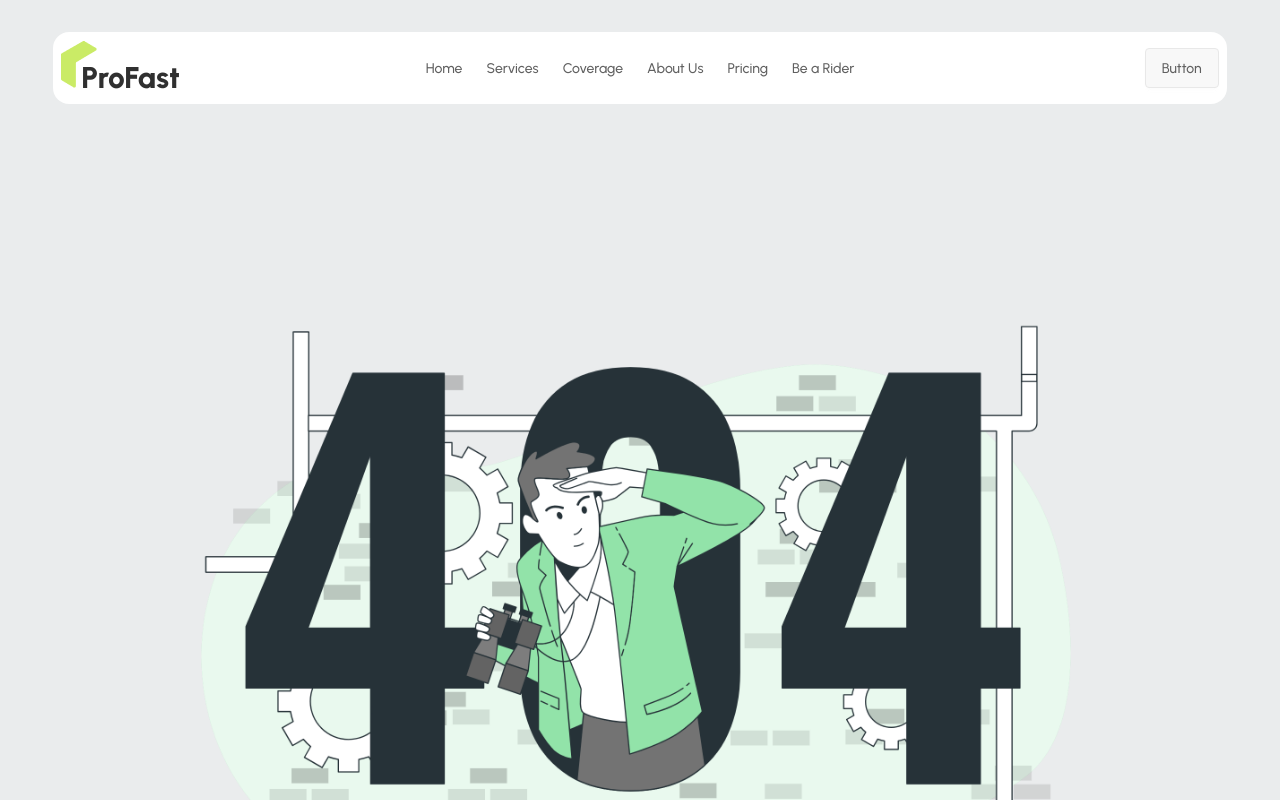
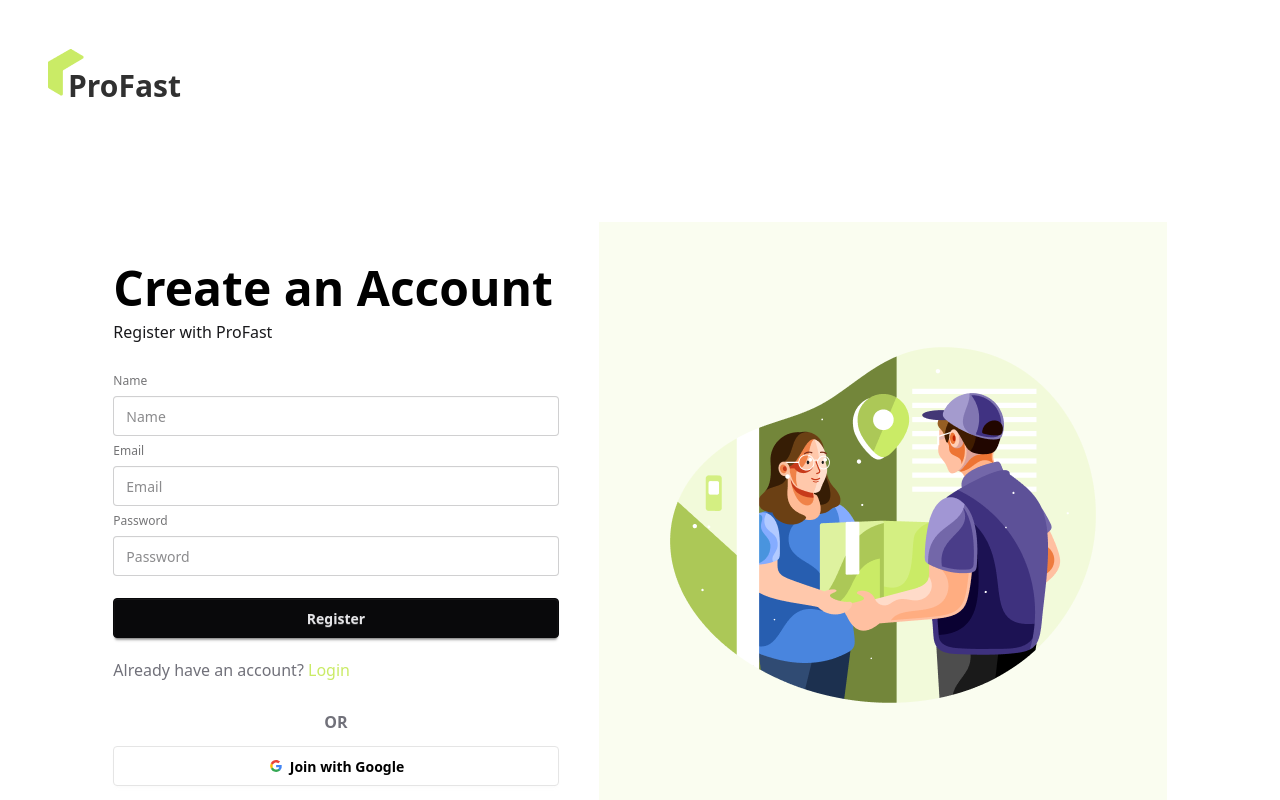
Before and after one commit to Khaiyum-Ahmed/ProFast-Client, a React (Vite) app: page /register in a window 1280 px wide. Shown: the top 800 px of the page. Built offline with nearby package versions, Linux system fonts and the light colour scheme.

Commit message:
create register form using react hook form and handle form error

```diff
--- a/src/Pages/AuthenticationPages/Login/Login.jsx
+++ b/src/Pages/AuthenticationPages/Login/Login.jsx
@@ -1,5 +1,6 @@
-import React from 'react';
 import { useForm } from 'react-hook-form';
+import { Link } from 'react-router';
+import SocialLogin from '../SocialAuth/SocialLogin';
 
 const Login = () => {
     const { register, handleSubmit, formState:{errors} } = useForm();
@@ -9,6 +10,10 @@ const Login = () => {
     return (
         <div className='max-w-xl'>
             <form onSubmit={handleSubmit(onSubmit)}>
+                <div className='mb-6'>
+                    <h1 className='text-black font-extrabold text-5xl mb-2'>Welcome Back</h1>
+                    <p className='font-medium text-base'>Login with ProFast</p>
+                </div>
                 <fieldset className="fieldset">
                     <label className="label">Email</label>
                     <input type="email"
@@ -20,11 +25,15 @@ const Login = () => {
                     <input type="password"
                         {...register("password", { required: true, minLength: 8 })}
                         className="input w-full" placeholder="Password" />
+                        {errors.password && <p className='text-red-500'>Invalid password!</p>}
 
                     <div><a className="link link-hover">Forgot password?</a></div>
 
                     <button className="btn btn-neutral mt-4">Login</button>
                 </fieldset>
+                <p className='text-[#71717A] py-4'>Dont't have any account? <Link to="/register" className='text-[#CAEB66] my-3'>Register</Link></p>
+                <SocialLogin></SocialLogin>
+
             </form>
         </div>
     );
--- /dev/null
+++ b/src/Pages/AuthenticationPages/Register/Register.jsx
@@ -0,0 +1,53 @@
+import React from 'react';
+import { Link } from 'react-router';
+import SocialLogin from '../SocialAuth/SocialLogin';
+import { useForm } from 'react-hook-form';
+
+const Register = () => {
+    const { register, handleSubmit, formState: { errors } } = useForm();
+    const handleRegister = data => {
+        console.log(data)
+    }
+    return (
+        <div className='max-w-xl'>
+            <form onSubmit={handleSubmit(handleRegister)}>
+                <div className='mb-6'>
+                    <h1 className='text-black font-extrabold text-5xl mb-2'>Create an Account</h1>
+                    <p className='font-medium text-base'>Register with ProFast</p>
+                </div>
+                <fieldset className="fieldset">
+                    {/* name field */}
+                    <label className="label">Name</label>
+                    <input type="text"
+                        {...register("name", { required: true, minLength: 6 })}
+                        className="input w-full" placeholder="Name" />
+                    {errors.name?.type === "required" && (<p className='text-red-500'>Name is required?</p>)}
+
+                    {/* email field */}
+                    <label className="label">Email</label>
+                    <input type="email"
+                        {...register("email", { required: "email address is required" })}
+                        aria-invalid={errors.email ? "true" : "false"}
+                        className="input w-full" placeholder="Email" />
+                    {errors.email && <p className='text-red-500'>{errors.email.message}</p>}
+
+                    {/* Password field */}
+                    <label className="label">Password</label>
+                    <input type="password"
+                        {...register("password", { required: true, minLength:6 })}
+                        className="input w-full" placeholder="Password" />
+
+                    {errors.password?.type === "required" && (<p className='text-red-500'>Invalid password!</p>)}
+                    {errors.password?.type==="minLength" && (<p className='text-red-500'> Password must be 6 characters or longer!</p>)}
+
+                    <button className="btn btn-neutral mt-4">Register</button>
+                </fieldset>
+                <p className='text-[#71717A] py-4'>Already have an account? <Link to="/login" className='text-[#CAEB66] my-3'>Login</Link></p>
+                <SocialLogin></SocialLogin>
+
+            </form>
+        </div>
+    );
+};
+
+export default Register;
--- /dev/null
+++ b/src/Pages/AuthenticationPages/SocialAuth/SocialLogin.jsx
@@ -0,0 +1,15 @@
+
+const SocialLogin = () => {
+    return (
+        <div>
+            <div className="text-center py-3 text-[#71717A] font-semibold">OR</div>
+            {/* Google */}
+            <button className="btn w-full bg-white text-black border-[#e5e5e5]">
+                <svg aria-label="Google logo" width="16" height="16" xmlns="http://www.w3.org/2000/svg" viewBox="0 0 512 512"><g><path d="m0 0H512V512H0" fill="#fff"></path><path fill="#34a853" d="M153 292c30 82 118 95 171 60h62v48A192 192 0 0190 341"></path><path fill="#4285f4" d="m386 400a140 175 0 0053-179H260v74h102q-7 37-38 57"></path><path fill="#fbbc02" d="m90 341a208 200 0 010-171l63 49q-12 37 0 73"></path><path fill="#ea4335" d="m153 219c22-69 116-109 179-50l55-54c-78-75-230-72-297 55"></path></g></svg>
+                Join with Google
+            </button>
+        </div>
+    );
+};
+
+export default SocialLogin;
--- a/src/Shared/Navbar/Navbar.jsx
+++ b/src/Shared/Navbar/Navbar.jsx
@@ -28,7 +28,7 @@ const Navbar = () => {
 
             </div>
             <div className="navbar-center hidden lg:flex">
-                <ul className="menu menu-horizontal px-1">
+                <ul className="menu menu-horizontal px-1 font-medium text-[#606060]">
                     {navLinks}
                 </ul>
             </div>
--- a/src/index.css
+++ b/src/index.css
@@ -8,11 +8,8 @@
   font-weight: 400;
   font-style: normal;
 }
-a{
-  color: #606060;
-  font-weight: 500;
-}
-a.active{
+
+.active{
     background-color: #CAEB66;
     border: 1px solid #CAEB66;
     border-radius: 50px;
--- a/src/routes/router.jsx
+++ b/src/routes/router.jsx
@@ -4,6 +4,7 @@ import MainLayouts from "../Layouts/MainLayouts";
 import ErrorPage from "../Pages/ErrorPage/ErrorPage";
 import Login from "../Pages/AuthenticationPages/Login/Login";
 import AuthLayouts from "../Layouts/AuthLayouts";
+import Register from "../Pages/AuthenticationPages/Register/Register";
 
 export const router = createBrowserRouter([
   {
@@ -27,6 +28,10 @@ export const router = createBrowserRouter([
       {
         path: "/login",
         Component:Login
+      },
+      {
+        path:"/register",
+        Component:Register
       }
     ]
   },
```
